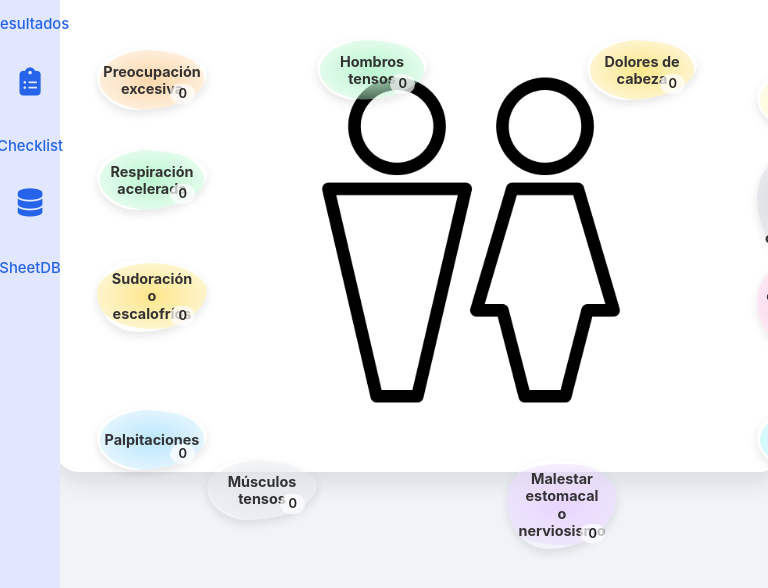
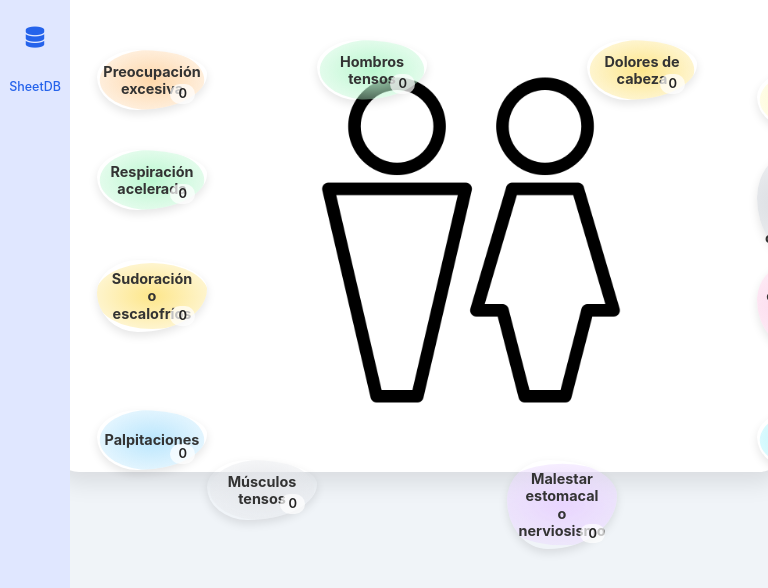
Before and after one commit to dmesam/ansiedad, a plain HTML site: page body.html in a window 768 px wide. Shown: the part 212-800 px from the top of the page. Drawn offline with nearby package versions, Linux system fonts and the light colour scheme.

Commit message:
Enhance responsive design for rail menu and update layout styles in multiple HTML files

```diff
--- a/body.html
+++ b/body.html
@@ -306,6 +306,18 @@
                 padding: 4px 0 1px 0;
             }
         }
+        @media (min-width: 701px) and (max-width: 1024px) {
+            .rail-menu {
+                width: 70px;
+            }
+            .rail-item {
+                width: 56px;
+                font-size: 1.2em;
+            }
+            .rail-item span {
+                font-size: 0.65em;
+            }
+        }
         .container { margin-left: 70px; }
         @media (max-width: 700px) {
             .container { margin-left: 0; margin-top: 60px; }
@@ -315,7 +327,7 @@
 <body>
     <nav class="rail-menu">
         <a href="body.html" class="rail-item active" title="Síntomas"><i class="fas fa-user-md"></i><br><span>Síntomas</span></a>
-        <a href="resultados.html" class="rail-item" title="Resultados de síntomas"><i class="fas fa-chart-bar"></i><br><span>Resultados</span></a>
+
         <a href="checklist.html" class="rail-item" title="Checklist detonantes"><i class="fas fa-clipboard-list"></i><br><span>Checklist</span></a>
         <a href="resultados-checklist-sheetdb.html" class="rail-item" title="Resultados checklist (SheetDB)"><i class="fas fa-database"></i><br><span>SheetDB</span></a>
     </nav>
```
Also changed, not shown: checklist.html (+9 -3 lines), resultados-checklist-sheetdb.html (+13 -1 lines), resultados.html (+13 -1 lines).
